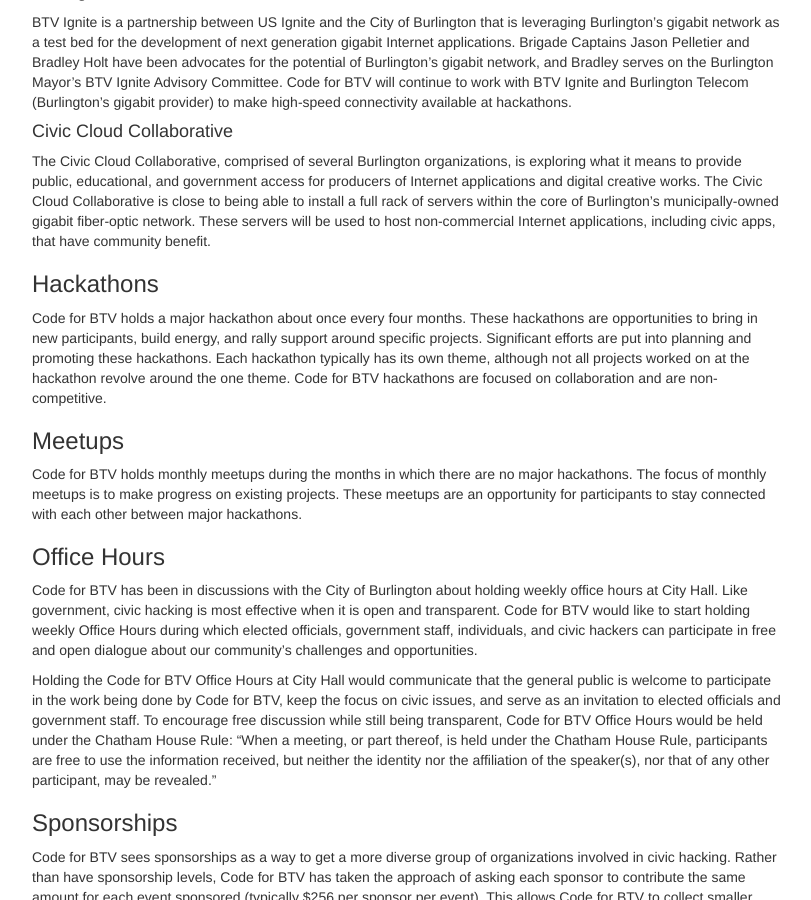
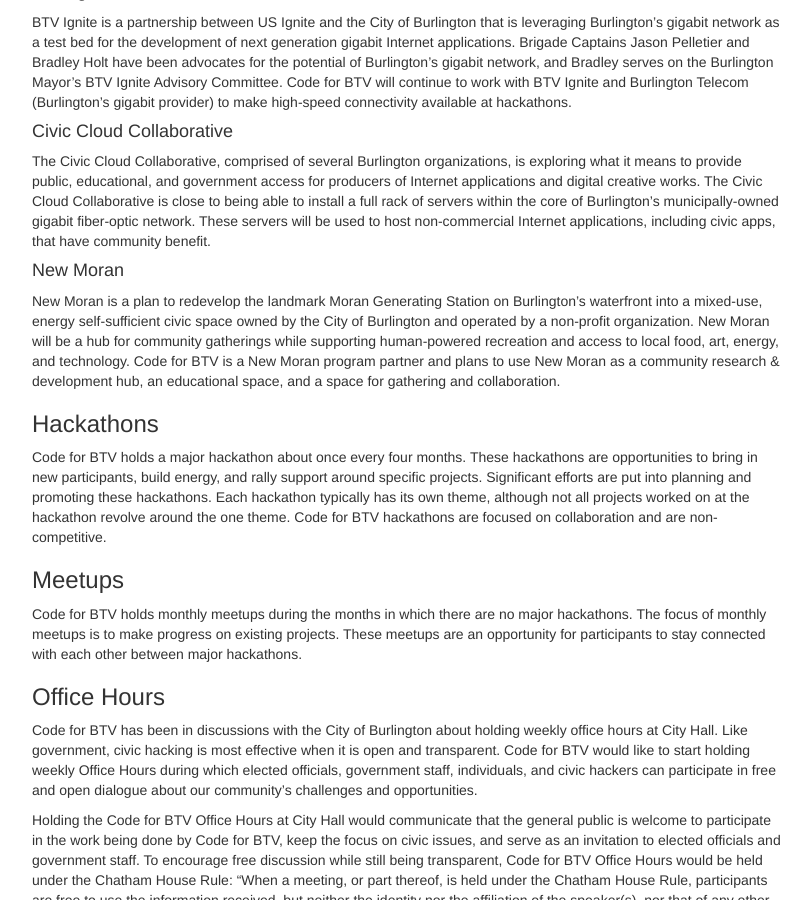
Before and after one commit to codeforbtv/docs, a Jekyll site: the page built from strategy-2014.md, in a window 1280 px wide and 900 px high, scrolled down 2473 px. Shown: the whole window, without its empty margins (38-849 px from the left). Built offline with Jekyll 4.4.1, drawn with Linux system fonts in a browser that asks for light colours; nearby versions of some CDN libraries.

Commit message:
Add New Moran to collaborations section.

```diff
--- a/strategy-2014.md
+++ b/strategy-2014.md
@@ -93,6 +93,10 @@
 
 The Civic Cloud Collaborative, comprised of several Burlington organizations, is exploring what it means to provide public, educational, and government access for producers of Internet applications and digital creative works. The Civic Cloud Collaborative is close to being able to install a full rack of servers within the core of Burlington's municipally-owned gigabit fiber-optic network. These servers will be used to host non-commercial Internet applications, including civic apps, that have community benefit.
 
+#### New Moran
+
+New Moran is a plan to redevelop the landmark Moran Generating Station on Burlington's waterfront into a mixed-use, energy self-sufficient civic space owned by the City of Burlington and operated by a non-profit organization. New Moran will be a hub for community gatherings while supporting human-powered recreation and access to local food, art, energy, and technology. Code for BTV is a New Moran program partner and plans to use New Moran as a community research & development hub, an educational space, and a space for gathering and collaboration.
+
 ### Hackathons
 
 Code for BTV holds a major hackathon about once every four months. These hackathons are opportunities to bring in new participants, build energy, and rally support around specific projects. Significant efforts are put into planning and promoting these hackathons. Each hackathon typically has its own theme, although not all projects worked on at the hackathon revolve around the one theme. Code for BTV hackathons are focused on collaboration and are non-competitive.
```
